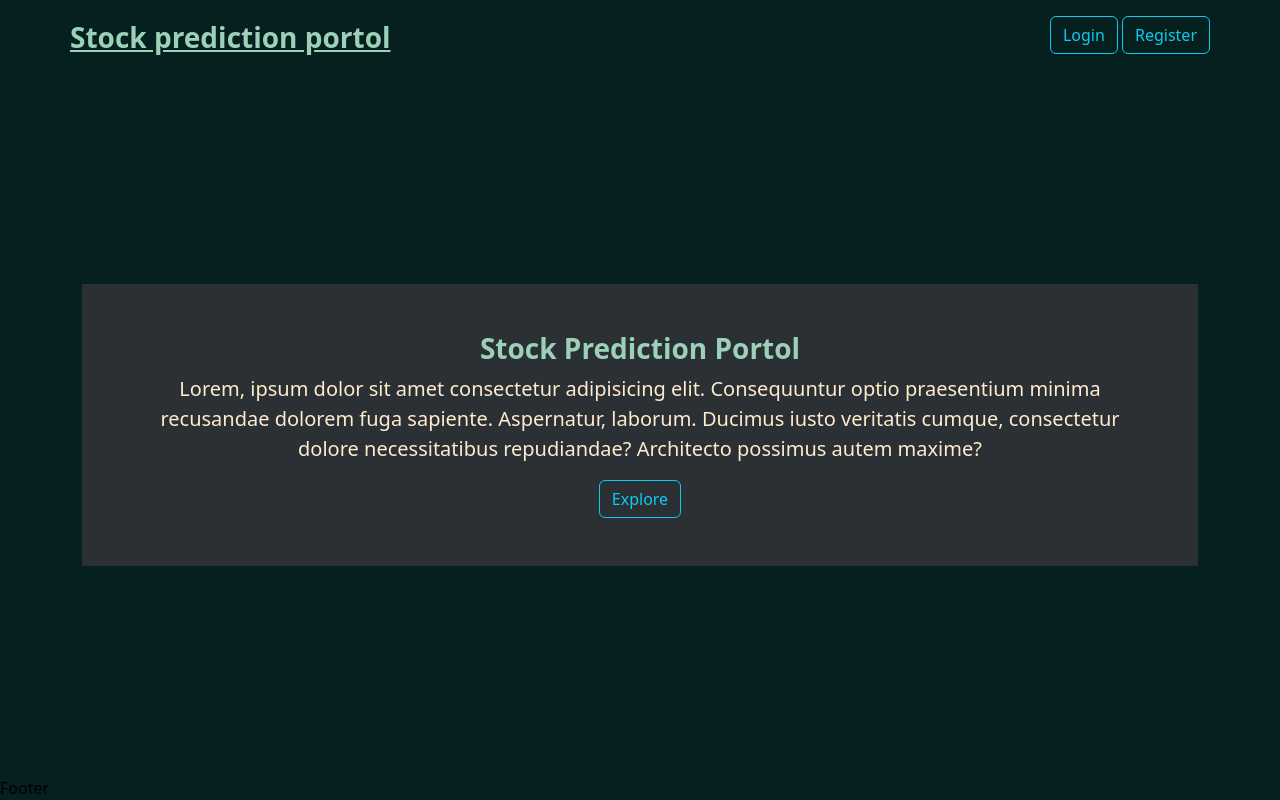
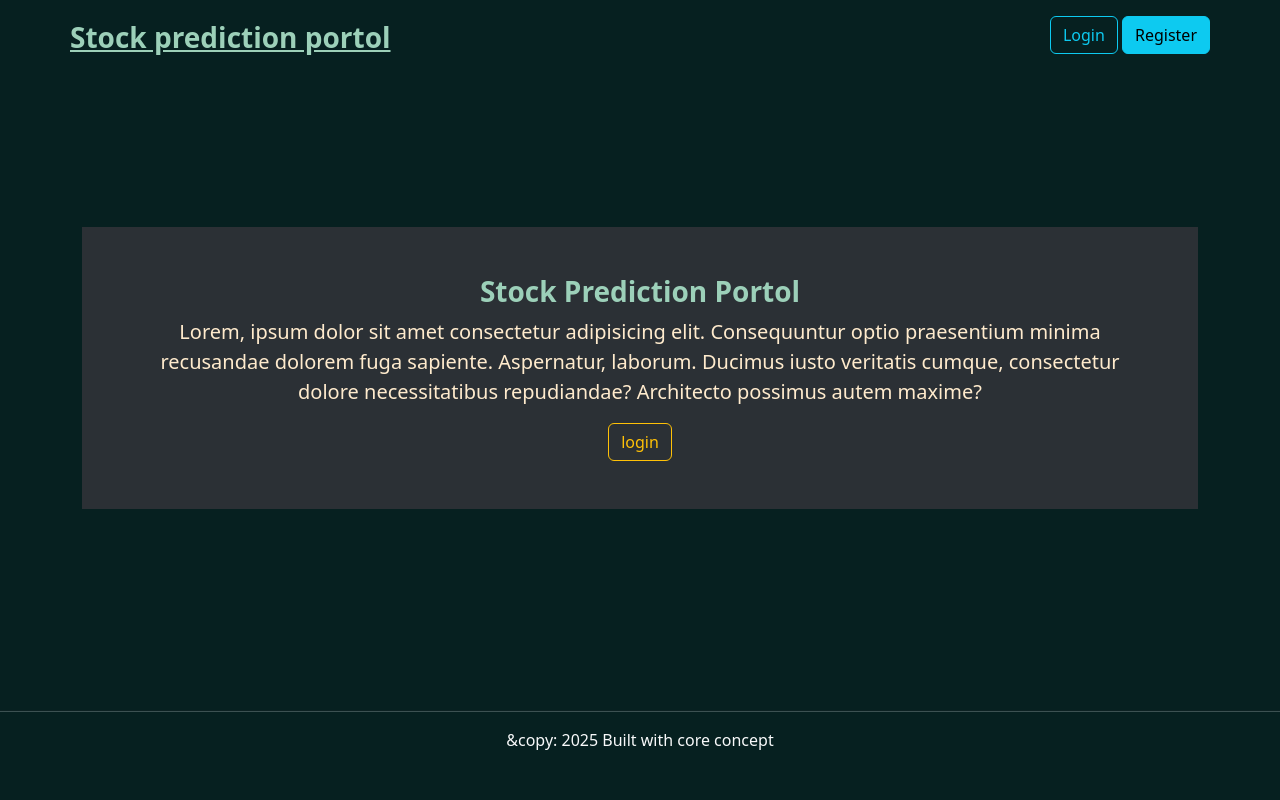
Before and after one commit to Niteshpanday05/stock-prediction, a React (Vite) app in the folder frontend-react/: page / in a window 1280 px wide. Built offline with nearby package versions, Linux system fonts and the light colour scheme.

Commit message:
homme page

```diff
--- /dev/null
+++ b/frontend-react/src/components/Button.jsx
@@ -0,0 +1,11 @@
+import React from 'react'
+
+const Button = (props) => {
+  return (
+    <>
+       <a className={`btn ${props.class}`} href="">{props.text}</a>
+    </>
+  )
+}
+
+export default Button
--- a/frontend-react/src/components/Footer.jsx
+++ b/frontend-react/src/components/Footer.jsx
@@ -2,9 +2,10 @@ import React from 'react'
 
 const Footer = () => {
   return (
-    <div>
-      <div className='text-black'>Footer</div>
-    </div>
+    <footer className='footer py-3 my-3'>
+      <hr className='border-bottom'/>
+      <p className='text-light text-center'>&copy: 2025 Built with core concept</p>
+    </footer>
   )
 }
 
--- a/frontend-react/src/components/Header.jsx
+++ b/frontend-react/src/components/Header.jsx
@@ -1,13 +1,14 @@
 import React from 'react'
+import Button from './Button'
 
-const Header = () => {
+const Header = (props) => {
   return (
     <nav className='navbar container pt-3 pb-3 align-items-start'>
       <a className='title text-decoration-none"' href ="" >Stock prediction portol</a>
       <div>
-        <a className='btn btn-outline-info' href="">Login</a>
+       <Button text='Login' class='btn-outline-info'/>
         &nbsp;
-         <a className='btn btn-outline-info' href="">Register</a>
+        <Button text='Register' class="btn-info"/>
       </div>
 
     </nav>
--- a/frontend-react/src/components/Main.jsx
+++ b/frontend-react/src/components/Main.jsx
@@ -1,4 +1,5 @@
 import React from 'react'
+import Button from './Button'
 
 const Main = () => {
   return (
@@ -8,7 +9,7 @@ const Main = () => {
         <h1 className=' title '>Stock Prediction Portol</h1>
         <p className='content lead'>Lorem, ipsum dolor sit amet consectetur adipisicing elit.
            Consequuntur optio praesentium minima recusandae dolorem fuga sapiente. Aspernatur, laborum. Ducimus iusto veritatis cumque, consectetur dolore necessitatibus repudiandae? Architecto possimus autem maxime?</p>
-             <a className='btn btn-outline-info' href="">Explore</a>
+             <Button text='login' class='btn-outline-warning' />
       </div>
     </div>
     </>
```
